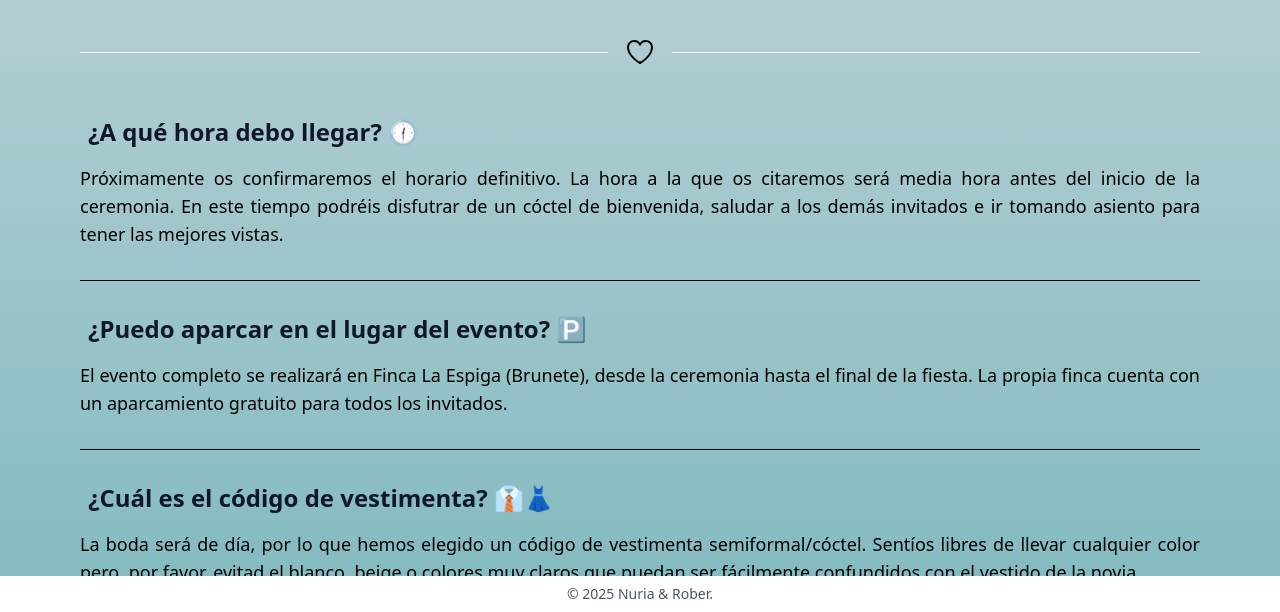
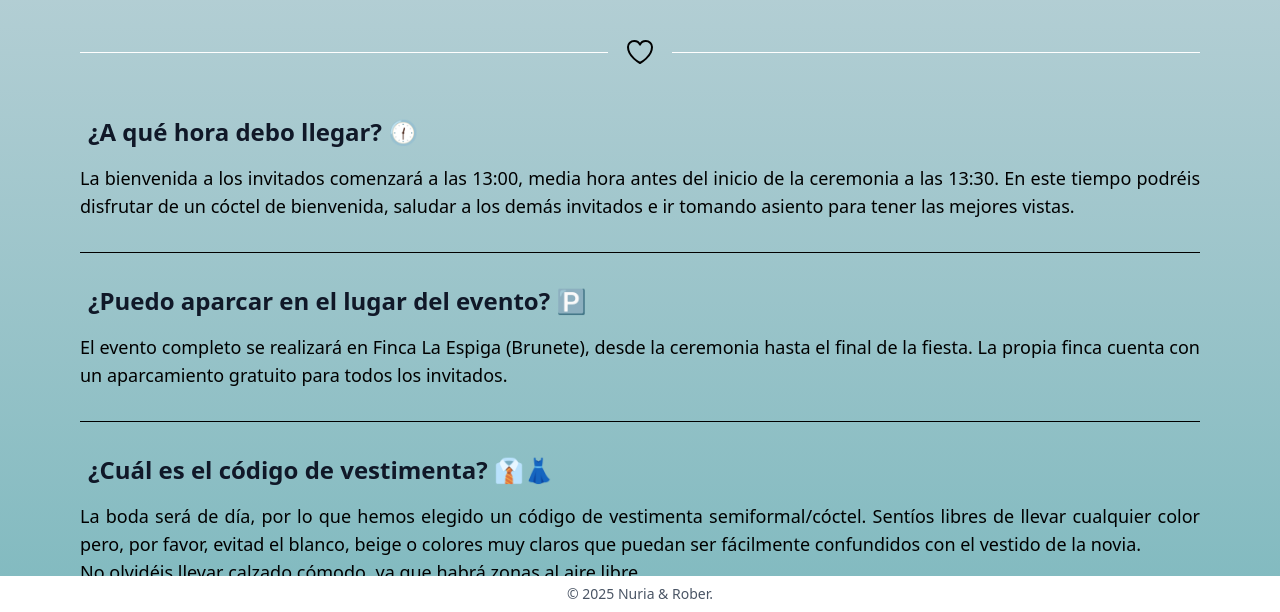
Before and after one commit to Chocapics75/boda-Nuria-y-Rober, an Astro site: page /questions in a window 1280 px wide. Shown: the part 188-800 px from the top of the page. Built offline with nearby package versions, Linux system fonts and the light colour scheme; Astro itself is replaced by a stand-in of ours; a web font is replaced by a local one; what @midudev/tailwind-animations would draw is missing.

Commit message:
feat: actualizar texto sobre horarios y cóctel de bienvenida en la sección de preguntas frecuentes

```diff
--- a/src/pages/questions.astro
+++ b/src/pages/questions.astro
@@ -14,8 +14,8 @@ import SectionDivider from '@/components/SectionDivider.astro';
         <SectionDivider />
         <SectionSubtitle text="¿A qué hora debo llegar? 🕧"/>
         <p class="block text-lg text-black font-Merriweather text-justify max-md:px-6 max-md:pb-5">
-            Próximamente os confirmaremos el horario definitivo. La hora a la que os citaremos será media hora antes del inicio de la ceremonia.
-            En este tiempo podréis disfutrar de un cóctel de bienvenida, saludar a los demás invitados e ir tomando asiento para tener las mejores vistas.
+            La bienvenida a los invitados comenzará a las 13:00, media hora antes del inicio de la ceremonia a las 13:30.
+            En este tiempo podréis disfrutar de un cóctel de bienvenida, saludar a los demás invitados e ir tomando asiento para tener las mejores vistas.
         </p>
         <hr class="my-8"/>
         <SectionSubtitle text="¿Puedo aparcar en el lugar del evento? 🅿️"/>
```
